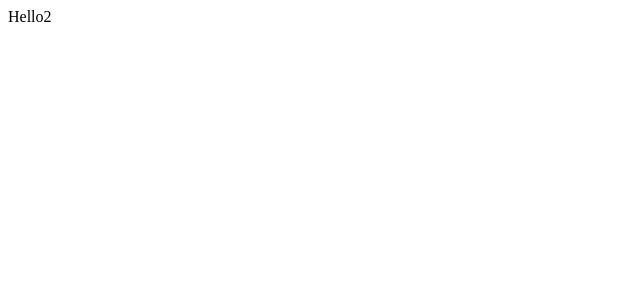
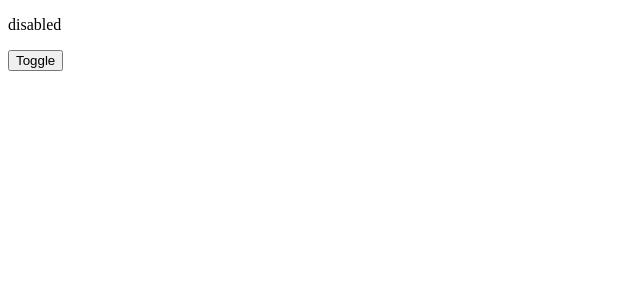
Before and after one commit to denisbeybutov/react_hooks_tasks, a React (Vite) app in the folder react-app/: page / in a window 1280 px wide. Shown: the top 300 px of the page, without its empty margins (0-640 px from the left). Built offline with nearby package versions, Linux system fonts and the light colour scheme.

Commit message:
useboolean готов

```diff
--- a/react-app/src/App.jsx
+++ b/react-app/src/App.jsx
@@ -3,14 +3,16 @@ import reactLogo from './assets/react.svg'
 import viteLogo from './assets/vite.svg'
 import heroImg from './assets/hero.png'
 import './App.css'
+import Boolean from './components/Boolean'
+
 
 function App() {
 
-
   return (
-    <>Hello2
+    <>
+      <Boolean/>
     </>
-  )
+  );
 }
 
 export default App
--- /dev/null
+++ b/react-app/src/components/Boolean.jsx
@@ -0,0 +1,15 @@
+import useBoolean from "../hooks/useBoolean";
+
+export default function Boolean(){
+  const { value, setTrue, setFalse } = useBoolean();
+  function toggle(){
+     value ? setFalse() : setTrue()
+  }
+
+  return (
+    <div>
+      <p>{value ? 'enabled' : 'disabled'}</p>
+      <button onClick={toggle}>Toggle</button>
+    </div>
+  );
+}
--- /dev/null
+++ b/react-app/src/hooks/useBoolean.js
@@ -0,0 +1,23 @@
+import { useCallback, useState } from "react";
+
+export default function useBoolean(){
+    const [value, setValue] = useState(false)
+    // function setTrue(){
+    //     setValue(true)
+    // }
+    const setTrue = useCallback(()=> {
+        setValue(true)
+    },[])
+    // function setFalse(){
+    //     setValue(false)
+    // }
+    const setFalse = useCallback(()=>{
+        setValue(false)
+    },[])
+
+    return {
+        value,
+        setTrue,
+        setFalse
+    }
+}
```
